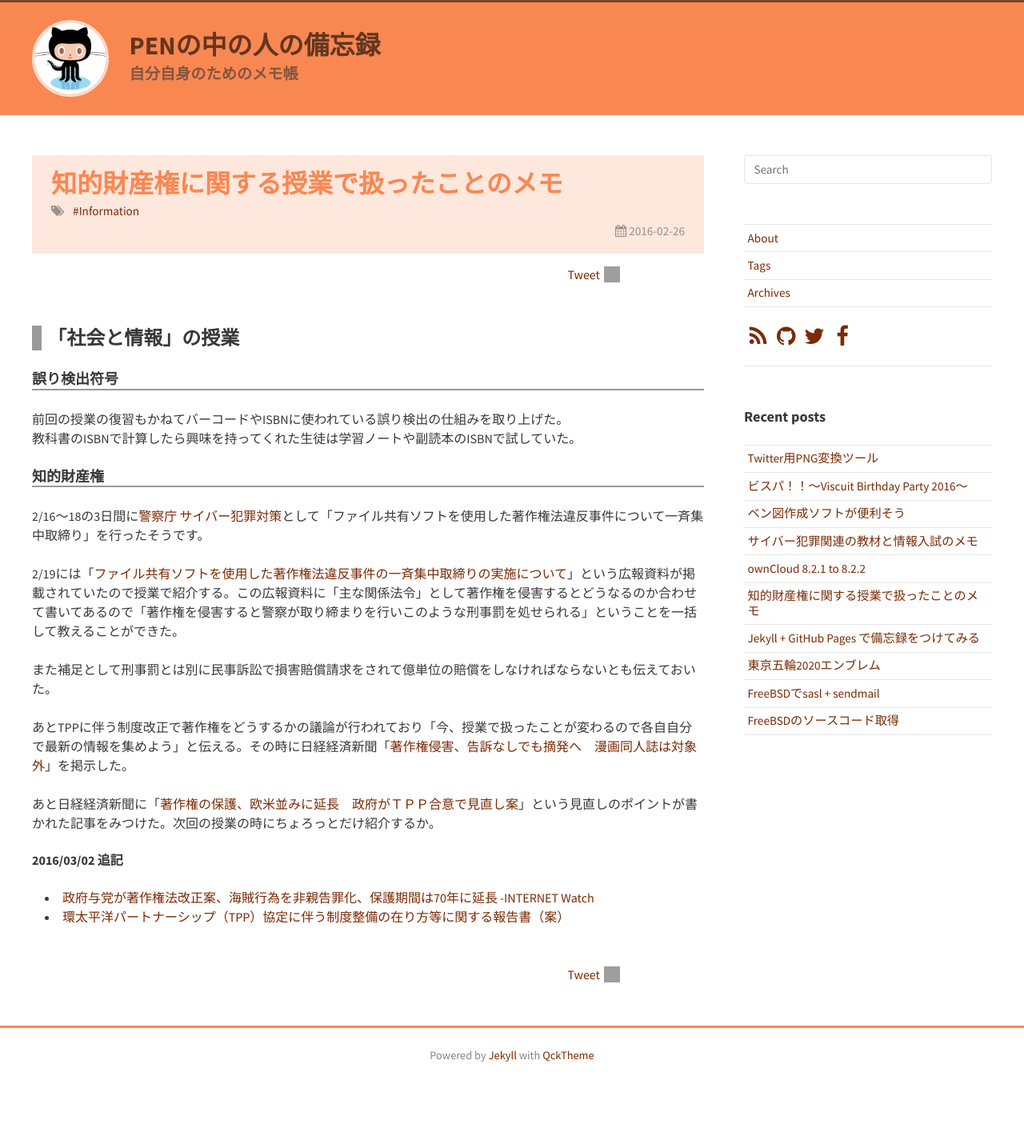
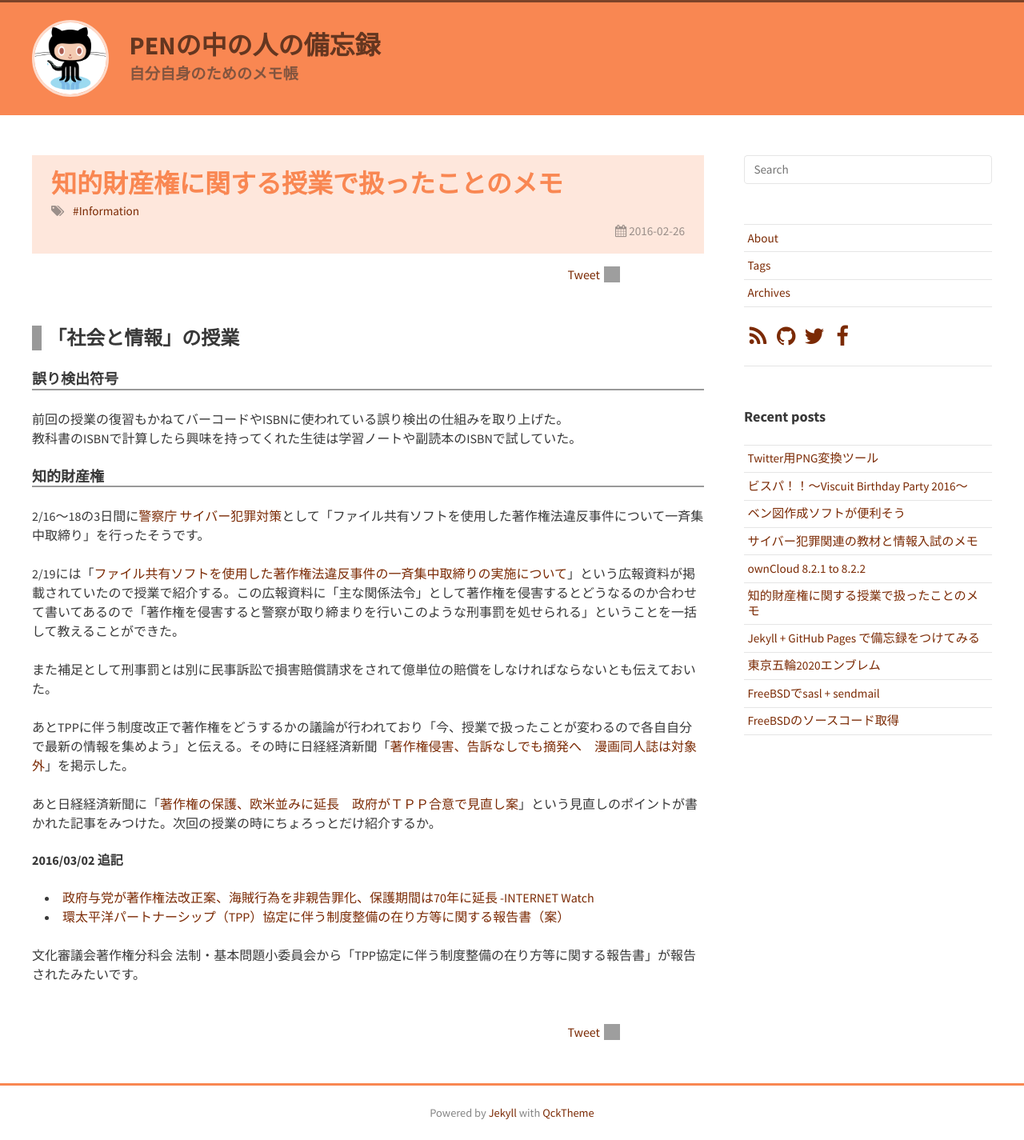
Before and after one commit to xDNCL/blog, a Jekyll site: the page built from _posts/2016-02-26-Information_Intellectual-property.md, in a window 1280 px wide. Shown: the whole page at 80% size. Built offline with Jekyll 4.4.1, drawn with Linux system fonts in a browser that asks for light colours; nearby versions of some CDN libraries; comment, search, counter and statistics services are not loaded; before the commit the page ends 1353 px from its top, so only the background shows below that; grey boxes are pictures that could not be loaded.

Commit message:
[Fix] 2016/02/26の追記に一言追記

```diff
--- a/_posts/2016-02-26-Information_Intellectual-property.md
+++ b/_posts/2016-02-26-Information_Intellectual-property.md
@@ -27,3 +27,5 @@ tags: Information
 
 * [政府与党が著作権法改正案、海賊行為を非親告罪化、保護期間は70年に延長 -INTERNET Watch](http://internet.watch.impress.co.jp/docs/news/20160301_746253.html)
 * [環太平洋パートナーシップ（TPP）協定に伴う制度整備の在り方等に関する報告書（案）](http://www.bunka.go.jp/seisaku/bunkashingikai/chosakuken/hoki/h27_09/pdf/shiryo_1.pdf)
+
+文化審議会著作権分科会 法制・基本問題小委員会から「TPP協定に伴う制度整備の在り方等に関する報告書」が報告されたみたいです。
```
